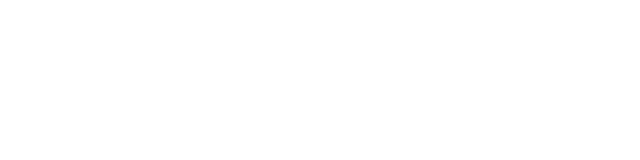
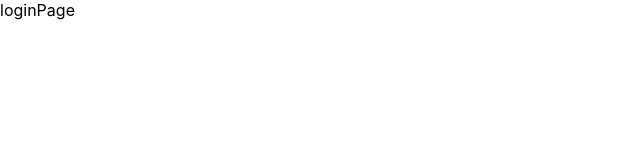
Before and after one commit to danixabi/flyingbookingapp, a React (Create React App) app: page / in a window 1280 px wide. Before the commit this address had no page. Shown: the top 160 px of the page, without its empty margins (0-640 px from the left). Built offline with nearby package versions, Linux system fonts and the light colour scheme.

Commit message:
Routing arreglado pero no implementado en botones

```diff
--- a/src/App.js
+++ b/src/App.js
@@ -1,17 +1,20 @@
 import { BrowserRouter, Routes, Route } from "react-router-dom";
 import "./App.css";
-import "./components/homePage/homePage";
-import "./components/loginPage/loginPage";
-import "./components/FlightsPage/FlightPage";
-import "./components/FlightsPage/FlightForm/FlightForm";
-import "./components/MyFlights/FlightsBooked";
+import HomePage from "./components/homePage/HomePage";
+import LoginPage from "./components/loginPage/LoginPage";
+import FlightPage from "./components/FlightsPage/FlightPage";
+import FlightForm from "./components/FlightsPage/FlightForm/FlightForm";
+import MyFlights from "./components/MyFlights/FlightsBooked";
 
 function App() {
   return (
     <BrowserRouter>
       <Routes>
-        <Route path="/login" element={<loginPage />} />
-        <Route path="/home" element={<homePage />} />
+        <Route path="/" element={<LoginPage />} />
+        <Route path="/Home" element={<HomePage />} />
+        <Route path="/Flights" element={<FlightPage />} />
+        <Route path="/Flights/Form" elemnt={<FlightForm />} />
+        <Route path="/MyFlights" element={<MyFlights />} />
       </Routes>
     </BrowserRouter>
   );
```
